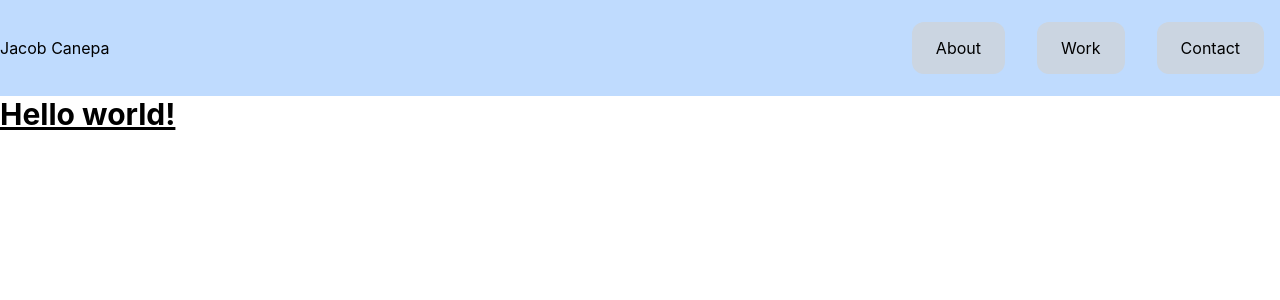
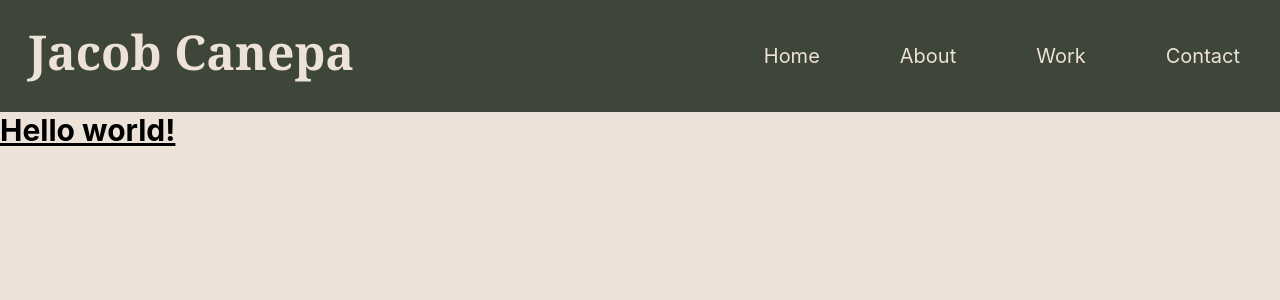
Before and after one commit to jacobmcanepa/jacobmcanepa, a React (Create React App) app: page / in a window 1280 px wide. Shown: the top 300 px of the page. Built offline with nearby package versions, Linux system fonts and the light colour scheme.

Commit message:
Nav version 1.0 done

```diff
--- a/src/App.js
+++ b/src/App.js
@@ -18,7 +18,7 @@ function App() {
           <Route exact path='/about' element={ <About /> } />
           <Route exact path='/work' element={ <Work /> } />
           <Route exact path='/contact' element={ <Contact /> } />
-          <Route path='*' element={ <PageNotFound /> } />
+          <Route exact path='*' element={ <PageNotFound /> } />
         </Routes>
       </div>
     </Router>
--- a/src/components/Nav/index.js
+++ b/src/components/Nav/index.js
@@ -11,21 +11,25 @@ function Nav() {
   };
 
   return (
-    <nav className='h-auto md:h-24 p2 bg-blue-200 mx-auto flex justify-between md:items-center'>
-      <Link to='/jacobmcanepa'>
-        <h1>Jacob Canepa</h1>
-      </Link>
+    <nav className='nav-custom lg:flex lg:justify-between lg:items-center py-2'>
+      <div className='h-auto lg:h-24 mx-5 flex items-center nav-custom justify-between pb-2'>
+        <Link to='/jacobmcanepa'>
+          <h1 className='logo text-5xl p-2 font-bold font-serif'>Jacob Canepa</h1>
+        </Link>
+        <button className='lg:hidden p-3 mr-2 nav-bars text-2xl rounded-xl' onClick={clickHandler}>
+          {!navToggler ? <FaBars /> : <AiOutlineClose />}
+        </button>
+      </div>
       <div className={
-        navToggler ? 'flex flex-col gap-4 md:inline' : 'hidden md:inline'
+        navToggler ? 'flex flex-col gap-4 lg:inline' : 'hidden lg:inline'
       }>
+        <NavLink className='nav-link' to='/jacobmcanepa' onClick={clickHandler}>Home</NavLink>
         <NavLink className='nav-link' to='/about' onClick={clickHandler}>About</NavLink>
         <NavLink className='nav-link' to='/work' onClick={clickHandler}>Work</NavLink>
         <NavLink className='nav-link' to='/contact' onClick={clickHandler}>Contact</NavLink>
       </div>
-      <button className='inline md:hidden self-start nav-link' onClick={clickHandler}>
-        {!navToggler ? <FaBars /> : <AiOutlineClose />}
-      </button>
     </nav>
+
   );
 }
 
--- a/src/index.css
+++ b/src/index.css
@@ -1,6 +1,12 @@
 @tailwind base;
 @tailwind components;
 @tailwind utilities;
+
+:root {
+  --primary: #3e4639;
+  --secondary: #7a5c43;
+  --third: #ece2d8;
+}
 
 body {
   margin: 0;
@@ -9,6 +15,7 @@ body {
     sans-serif;
   -webkit-font-smoothing: antialiased;
   -moz-osx-font-smoothing: grayscale;
+  background-color: var(--third);
 }
 
 code {
@@ -16,10 +23,32 @@ code {
     monospace;
 }
 
-.nav-link {
-  @apply mx-4 bg-slate-300 px-6 py-4 rounded-xl;
+.nav-custom {
+  background-color: var(--primary)
 }
 
-.active {
-  @apply text-white bg-blue-700;
+.nav-link {
+  @apply lg:mx-3 px-7 py-2 lg:py-3 lg:rounded-xl text-xl;
+  color: var(--third);
+  transition: color 0.15s, background-color 0.15s, box-shadow 0.15s;
 }
+
+.active, .nav-link:hover {
+  background-color: #2f362b;
+  box-shadow: inset 0 0 5px rgba(0, 0, 0, 0.3);
+}
+
+.logo {
+  color: var(--third);
+}
+
+.nav-bars {
+  color: var(--third);
+  transition: color 0.15s, background-color 0.15s, box-shadow 0.15s;
+}
+
+.nav-bars:hover {
+  color: var(--primary);
+  background-color: var(--third);
+  box-shadow: 0 0 10px rgba(0, 0, 0, 0.5);
+}
```
